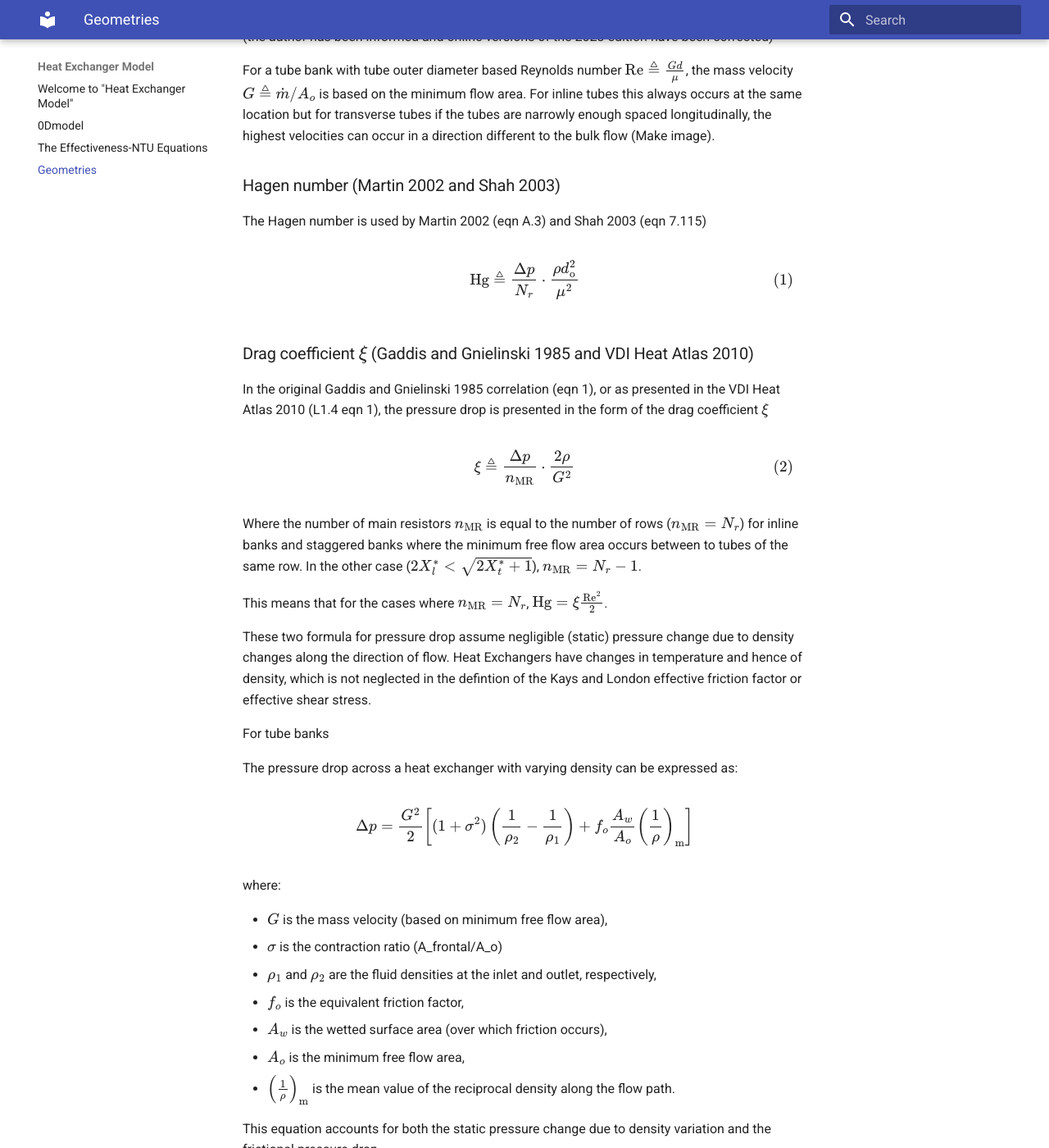
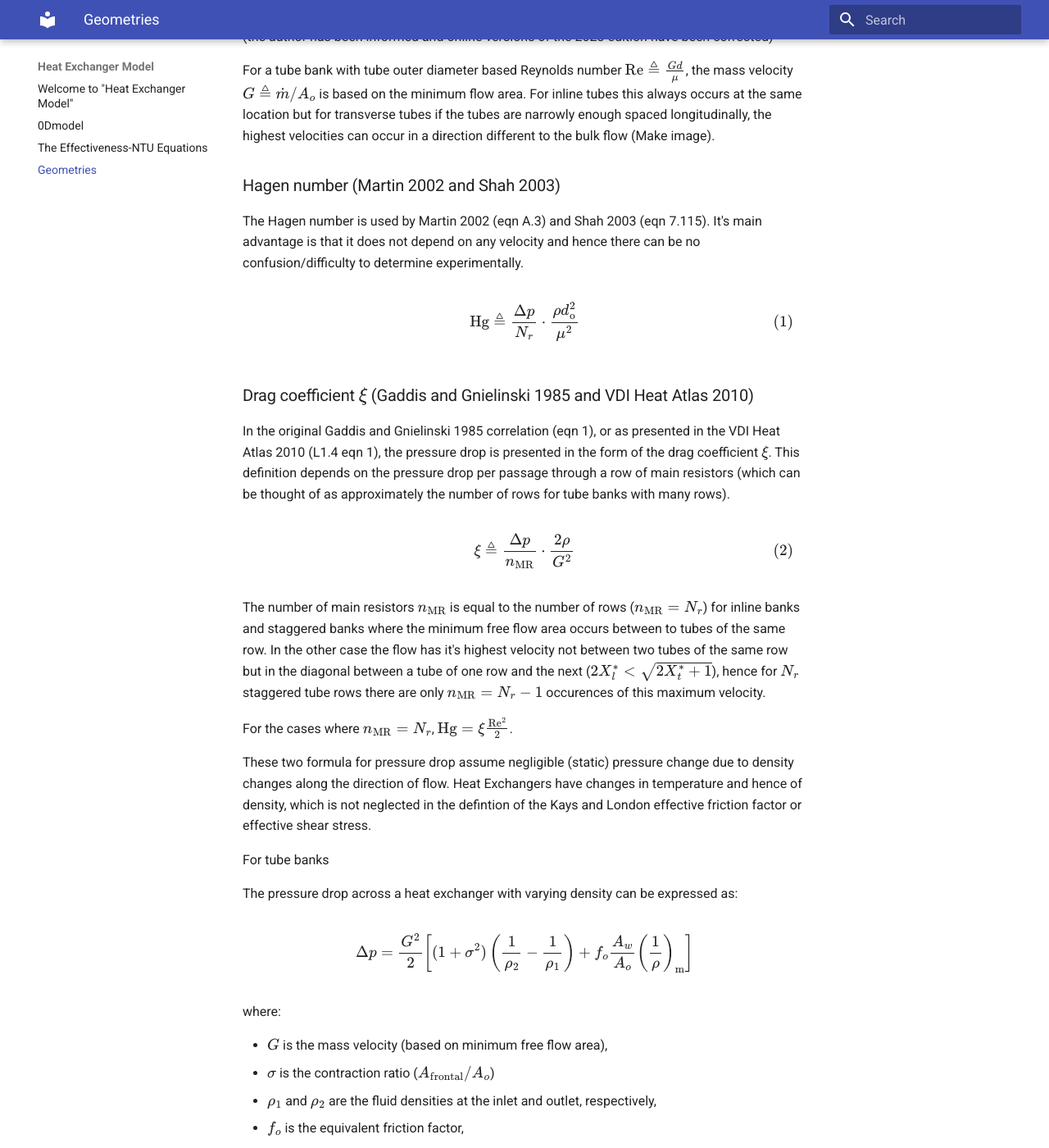
Before and after one commit to kilianbra/heat_exchanger, an MkDocs documentation site: the page built from docs/geometry.md, in a window 1280 px wide and 1400 px high, scrolled down 957 px. Shown: the whole window at 82% size. Built offline with MkDocs 1.6.1 and Material for MkDocs 9.7.7, drawn with Linux system fonts in a browser that asks for light colours; some of the changed text lies outside the part shown.

Commit message:
Added some docs explaining the different non dimensionals used in different studies

```diff
--- a/docs/geometry.md
+++ b/docs/geometry.md
@@ -22,7 +22,7 @@
 
 ### Hagen number (Martin 2002 and Shah 2003)
 
-The Hagen number is used by Martin 2002 (eqn A.3) and Shah 2003 (eqn 7.115)
+The Hagen number is used by Martin 2002 (eqn A.3) and Shah 2003 (eqn 7.115). It's main advantage is that it does not depend on any velocity and hence there can be no confusion/difficulty to determine experimentally.
 
 $$
 \begin{equation}
@@ -32,7 +32,7 @@
 
 ### Drag coefficient $\xi$ (Gaddis and Gnielinski 1985 and VDI Heat Atlas 2010)
 
-In the original Gaddis and Gnielinski 1985 correlation (eqn 1), or as presented in the VDI Heat Atlas 2010 (L1.4 eqn 1), the pressure drop is presented in the form of the drag coefficient $\xi$
+In the original Gaddis and Gnielinski 1985 correlation (eqn 1), or as presented in the VDI Heat Atlas 2010 (L1.4 eqn 1), the pressure drop is presented in the form of the drag coefficient $\xi$. This definition depends on the pressure drop per passage through a row of main resistors (which can be thought of as approximately the number of rows for tube banks with many rows).
 
 $$
 \begin{equation}
@@ -40,9 +40,9 @@
 \end{equation}
 $$
 
-Where the number of main resistors $n_\text{MR}$ is equal to the number of rows ($n_\text{MR} = N_r$) for inline banks and staggered banks where the minimum free flow area occurs between to tubes of the same row. In the other case ($2X_l^* < \sqrt{2X_t^*+1}$), $n_\text{MR} = N_r-1$.
+The number of main resistors $n_\text{MR}$ is equal to the number of rows ($n_\text{MR} = N_r$) for inline banks and staggered banks where the minimum free flow area occurs between to tubes of the same row. In the other case the flow has it's highest velocity not between two tubes of the same row but in the diagonal between a tube of one row and the next ($2X_l^* < \sqrt{2X_t^*+1}$), hence for $N_r$ staggered tube rows there are only $n_\text{MR} = N_r-1$ occurences of this maximum velocity.
 
-This means that for the cases where $n_\text{MR} = N_r$, $\text{Hg} = \xi \frac{\text{Re}^2}{2}$.
+For the cases where $n_\text{MR} = N_r$, $\text{Hg} = \xi \frac{\text{Re}^2}{2}$.
 
 These two formula for pressure drop assume negligible (static) pressure change due to density changes along the direction of flow. Heat Exchangers have changes in temperature and hence of density, which is not neglected in the defintion of the Kays and London effective friction factor or effective shear stress.
 
@@ -68,7 +68,15 @@
 
 ### Equivalent friction factor $f_o$ (Kays and London 1985)
 
-If we assume small pressure change due to density change (flow acceleration and entrance/exit effects) and neglect the friction area on the insulated outer and inner walls compared to the heat transfer area of the tubes, then this friction factor can be related to $\text{Hg} = \xi \frac{\text{Re}^2}{2}$ by the following equation: $f_o = \frac{X_t^*-1}{\pi} \xi$ for a rectangular or axial involute tube bank.
+If we assume small pressure change due to density change (flow acceleration and entrance/exit effects) and neglect the friction area on the insulated outer and inner walls compared to the heat transfer area of the tubes, then this friction factor $f_o$ is
+
+$$
+\begin{equation}
+f_o \triangleq \frac{2\rho\tau_o}{G^2} \simeq \frac{A_o\Delta p}{A_w} \cdot \frac{2\rho}{G^2}
+\end{equation}
+$$
+
+and can related to the drag coefficient $\xi$ by the following equation: $f_o = \frac{X_t^*-1}{\pi} \xi$ (for tube bankes that are rectangular or axial involute).
 
 ### Corrected half friction factor (Gunter and Shaw 1944)
 
```
Also changed, not shown: other parts of docs/geometry.md (+1 -1 lines).
